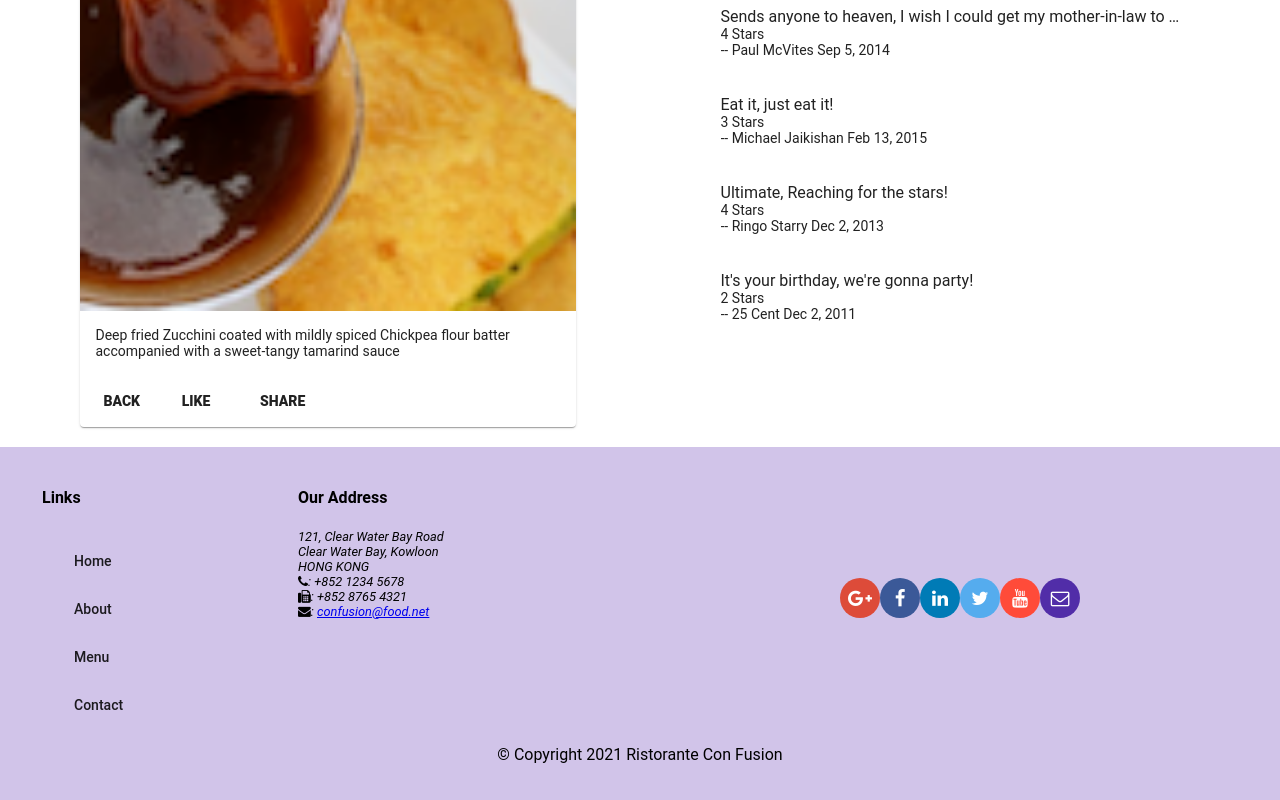
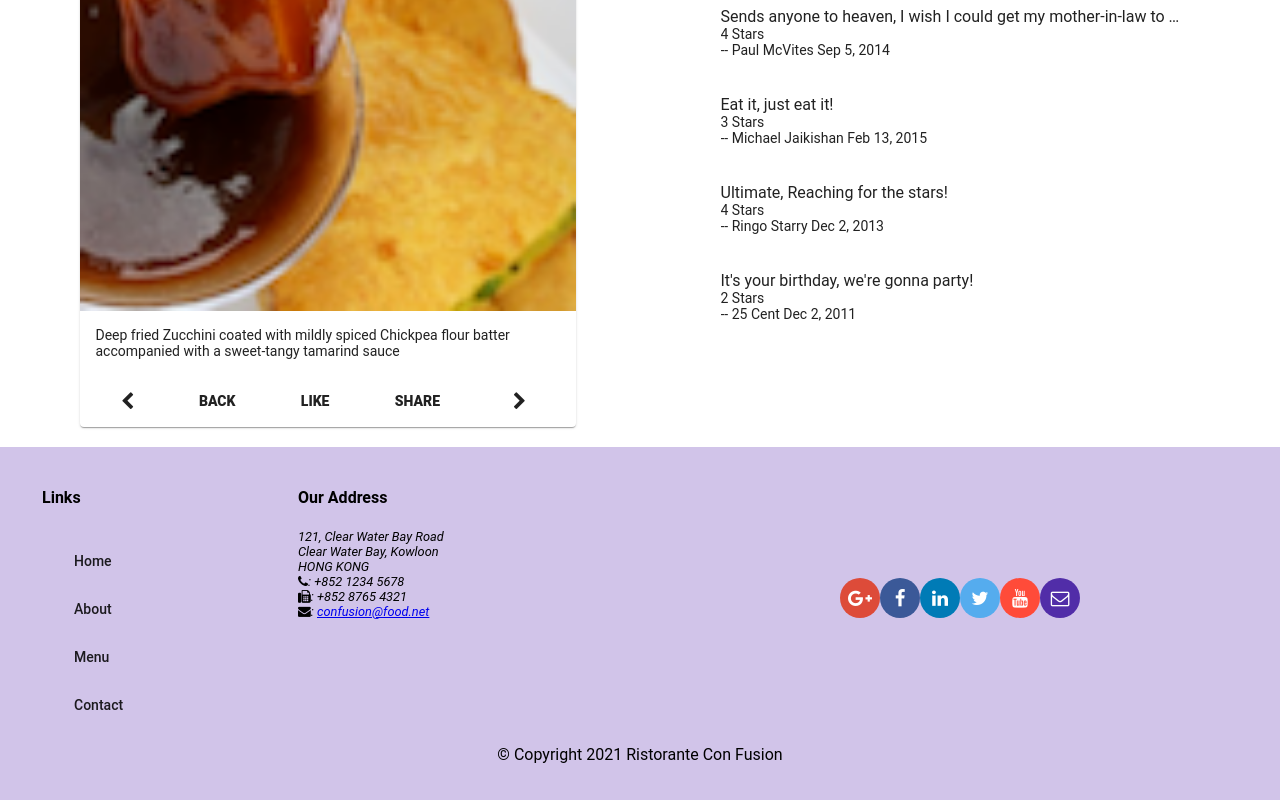
Before and after one commit to nb341/conFusion-angular, an Angular app: page /dishdetail/1 in a window 1280 px wide. Shown: the part 704-1504 px from the top of the page. Built offline with nearby package versions, Linux system fonts and the light colour scheme.

Commit message:
RxJS Part 2

```diff
--- a/src/app/dishdetail/dishdetail.component.html
+++ b/src/app/dishdetail/dishdetail.component.html
@@ -27,10 +27,12 @@
             <mat-card-content>
                 <p>{{dish.description}}</p>
             </mat-card-content>
-            <mat-card-actions>
+            <mat-card-actions fxLayoutAlign="space-around center">
+                <button class="card-button" mat-button [routerLink]="['/dishdetail', prev]"><span class="fa fa-chevron-left fa-lg"></span></button>
                 <button class="card-button" mat-button (click)="goBack()">BACK</button>
                 <button class="card-button" mat-button>LIKE</button>
                 <button class="card-button" mat-button>SHARE</button>
+                <button class="card-button" mat-button [routerLink]="['/dishdetail', next]"><span class="fa fa-chevron-right fa-lg"></span></button>
               </mat-card-actions>
         </mat-card>
   </div>
--- a/src/app/dishdetail/dishdetail.component.ts
+++ b/src/app/dishdetail/dishdetail.component.ts
@@ -1,4 +1,5 @@
 import { Component, OnInit, Input } from '@angular/core';
+import { switchMap } from 'rxjs/operators';
 import { Dish } from '../shared/dish';
 import { DishService } from '../services/dish.service';
 
@@ -14,18 +15,27 @@
 export class DishdetailComponent implements OnInit {
 
   dish: Dish;
+  dishIds: string[];
+  prev: string;
+  next: string;
 
   constructor(private dishservice: DishService,
     private route: ActivatedRoute,
     private location: Location) { }
 
-  ngOnInit() {
-    const id = this.route.snapshot.params['id'];
-    this.dishservice.getDish(id).subscribe(dish=>this.dish=dish);
-  }
+    ngOnInit() {
+      this.dishservice.getDishIds().subscribe(dishIds => this.dishIds = dishIds);
+      this.route.params.pipe(switchMap((params: Params) => this.dishservice.getDish(params['id'])))
+      .subscribe(dish => { this.dish = dish; this.setPrevNext(dish.id); });
+    }
 
   goBack(): void {
     this.location.back();
   }
+  setPrevNext(dishId: string) {
+    const index = this.dishIds.indexOf(dishId);
+    this.prev = this.dishIds[(this.dishIds.length + index - 1) % this.dishIds.length];
+    this.next = this.dishIds[(this.dishIds.length + index + 1) % this.dishIds.length];
+  }
 
 }
--- a/src/app/services/dish.service.ts
+++ b/src/app/services/dish.service.ts
@@ -24,4 +24,8 @@
     return of(DISHES.filter((dish) => dish.featured)[0]).pipe(delay(2000));
   }
 
+  getDishIds(): Observable<string[] | any> {
+    return of(DISHES.map(dish => dish.id ));
+  }
+
 }
```
